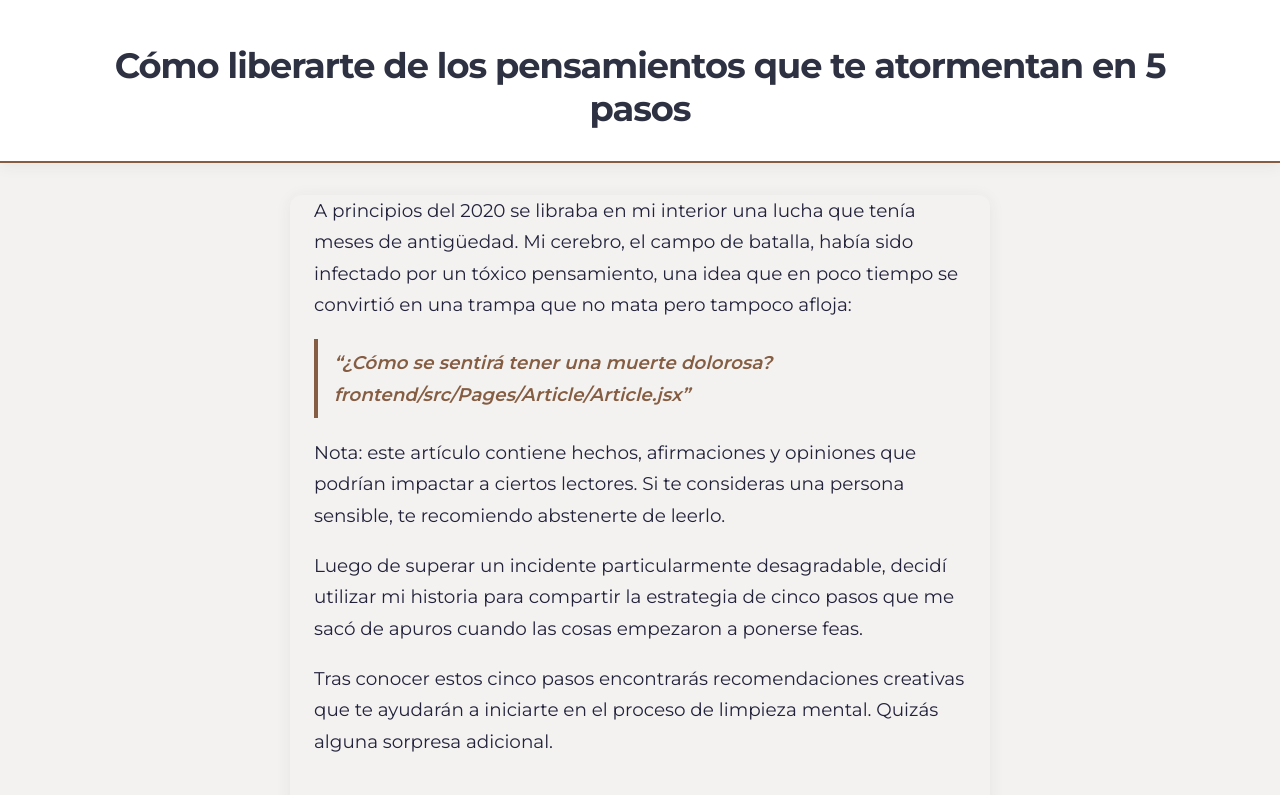
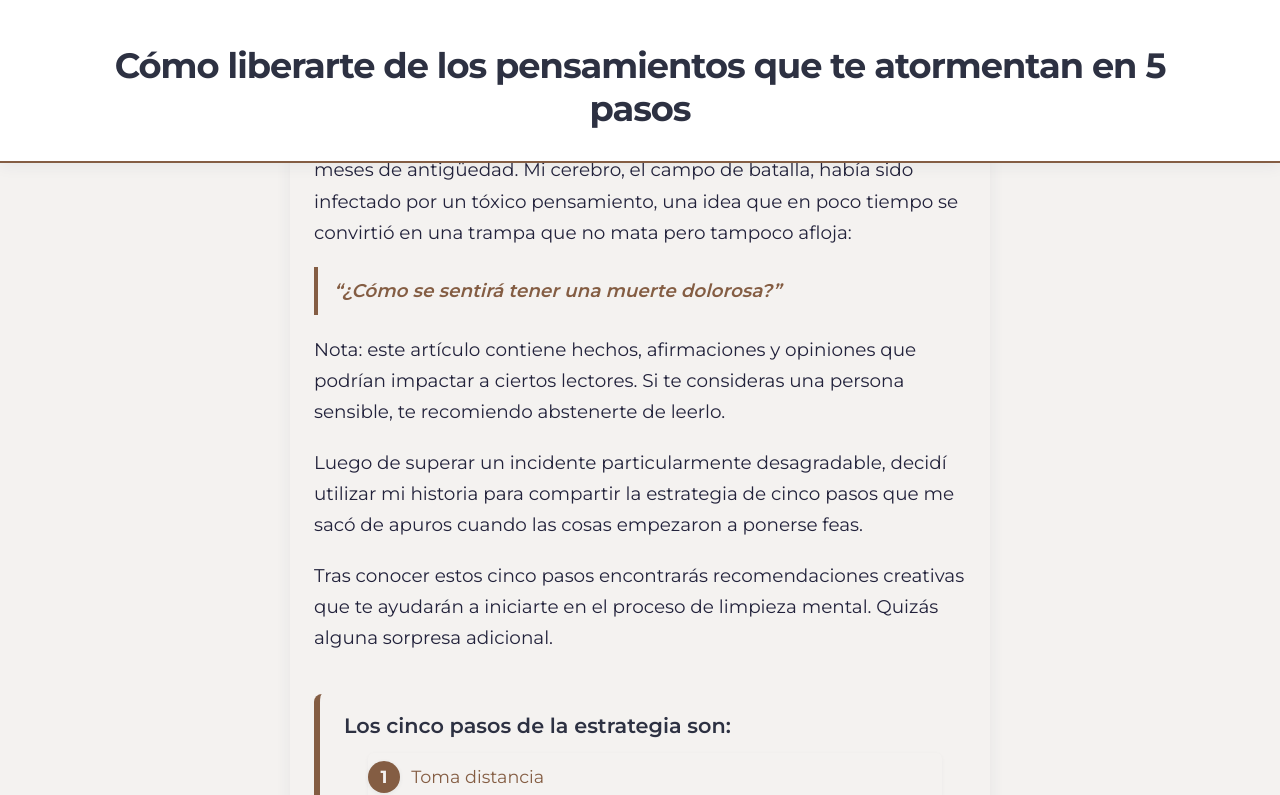
Before and after one commit to alejandroluisacosta/detox-mental-2.0, a React (Vite) app in the folder frontend/: page / in a window 1280 px wide. Shown: the top 795 px of the page. Built offline with nearby package versions, Linux system fonts and the light colour scheme.

Commit message:
add: article's title besides of the sticky header

```diff
--- a/frontend/src/Components/ArticleHeader/ArticleHeader.css
+++ b/frontend/src/Components/ArticleHeader/ArticleHeader.css
@@ -1,5 +1,5 @@
 .sticky-header {
-  position: sticky;
+  position: absolute;
   top: 0;
   background: var(--header-bg);
   box-shadow: var(--shadow);
--- a/frontend/src/Pages/Article/Article.css
+++ b/frontend/src/Pages/Article/Article.css
@@ -13,14 +13,20 @@
   letter-spacing: -1px;
 }
 
-  .article-content {
+.article-content {
   max-width: 700px;
   width: 100%;
-  margin: 2rem auto 0 auto;
+  margin: 0 auto;
   padding: 0 1.5rem 2rem;
   background: var(--background);
   border-radius: 12px;
   box-shadow: var(--shadow);
+}
+
+.article-content__article-title {
+  font-size: 20px;
+  text-align: center;
+  padding: 1.5rem 0 1rem;
 }
 
 .article h1, h2, h3, h4 {
--- a/frontend/src/Pages/Article/Article.jsx
+++ b/frontend/src/Pages/Article/Article.jsx
@@ -1,4 +1,3 @@
-import React from 'react';
 import './Article.css';
 import { useState } from 'react';
 import ArticleHeader from '../../Components/ArticleHeader/ArticleHeader';
@@ -42,9 +41,10 @@ const Article = () => {
       <ArticleHeader />
       <main className="article-content">
         {/* Introduction */}
+        <h1 className='article-content__article-title'>Cómo liberarte de los pensamientos que te atormentan en 5 pasos</h1>
         <section className="intro-section">
           <p>A principios del 2020 se libraba en mi interior una lucha que tenía meses de antigüedad. Mi cerebro, el campo de batalla, había sido infectado por un tóxico pensamiento, una idea que en poco tiempo se convirtió en una trampa que no mata pero tampoco afloja:</p>
-          <blockquote>“¿Cómo se sentirá tener una muerte dolorosa?frontend/src/Pages/Article/Article.jsx”</blockquote>
+          <blockquote>“¿Cómo se sentirá tener una muerte dolorosa?”</blockquote>
           <p>Nota: este artículo contiene hechos, afirmaciones y opiniones que podrían impactar a ciertos lectores. Si te consideras una persona sensible, te recomiendo abstenerte de leerlo.</p>
           <p>Luego de superar un incidente particularmente desagradable, decidí utilizar mi historia para compartir la estrategia de cinco pasos que me sacó de apuros cuando las cosas empezaron a ponerse feas.</p>
           <p>Tras conocer estos cinco pasos encontrarás recomendaciones creativas que te ayudarán a iniciarte en el proceso de limpieza mental. Quizás alguna sorpresa adicional.</p>
```
